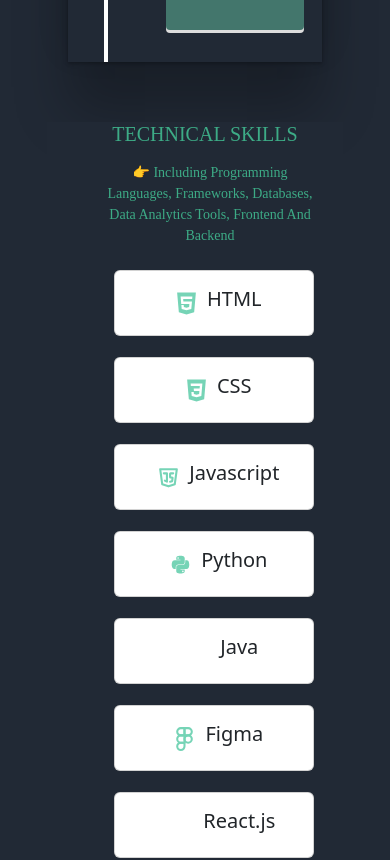
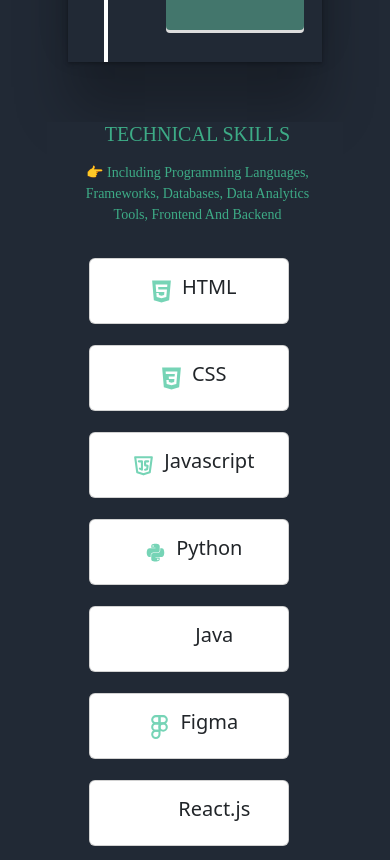
Before and after one commit to ShouravRakshit/Main-Portfolio-Page, a React (Vite) app in the folder client/: page / in a window 390 px wide. Shown: the part 1800-2660 px from the top of the page. Built offline with nearby package versions, Linux system fonts and the light colour scheme; some icons are missing.

Commit message:
changed the mobile for tech-stack

```diff
--- a/client/src/Pages/TechStack/techstack.css
+++ b/client/src/Pages/TechStack/techstack.css
@@ -112,7 +112,7 @@
 
 @media screen and (max-width: 430px) {
   .main-card {
-    margin-left: 35px;
+    margin-left: 10px;
     margin-bottom: 5px;
   }
 }
@@ -130,3 +130,18 @@
     margin-bottom: 5px;
   }
 }
+
+
+@media screen and (max-width: 420px) {
+  .tech-stack h1{
+    margin-left: 5px;
+    margin-bottom: 5px;
+  }
+}
+
+@media screen and (max-width: 420px) {
+  .tech-stack p{
+    margin-left: 5px;
+    margin-bottom: 25px;
+  }
+}
```
